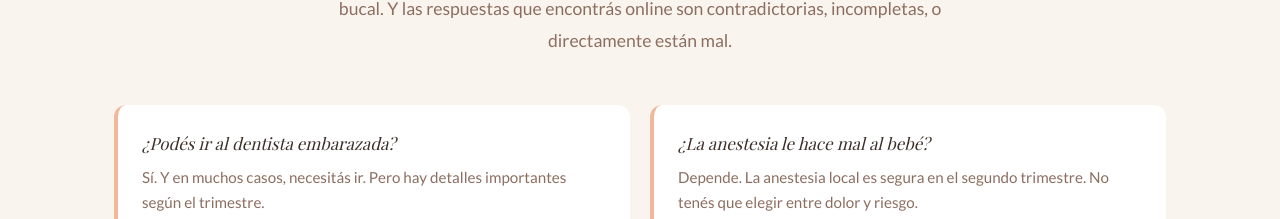
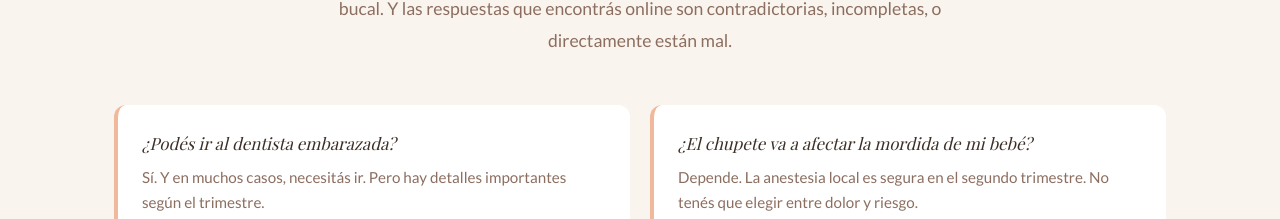
Before and after one commit to AdrianTorrez/victoriabernardi-od, a website: page index.html in a window 1280 px wide. Shown: the part 1778-1997 px from the top of the page. Drawn offline with nearby package versions, Linux system fonts and the light colour scheme; no server answers; a web font is replaced by a local one.

Commit message:
Actualizar pregunta sección dudas frecuentes
Co-Authored-By: Claude Sonnet 4.6 <noreply@anthropic.com>

```diff
--- a/index.html
+++ b/index.html
@@ -107,7 +107,7 @@
           <span class="problem-a">Sí. Y en muchos casos, necesitás ir. Pero hay detalles importantes según el trimestre.</span>
         </div>
         <div class="problem-item">
-          <span class="problem-q">¿La anestesia le hace mal al bebé?</span>
+          <span class="problem-q">¿El chupete va a afectar la mordida de mi bebé?</span>
           <span class="problem-a">Depende. La anestesia local es segura en el segundo trimestre. No tenés que elegir entre dolor y riesgo.</span>
         </div>
         <div class="problem-item">
```
